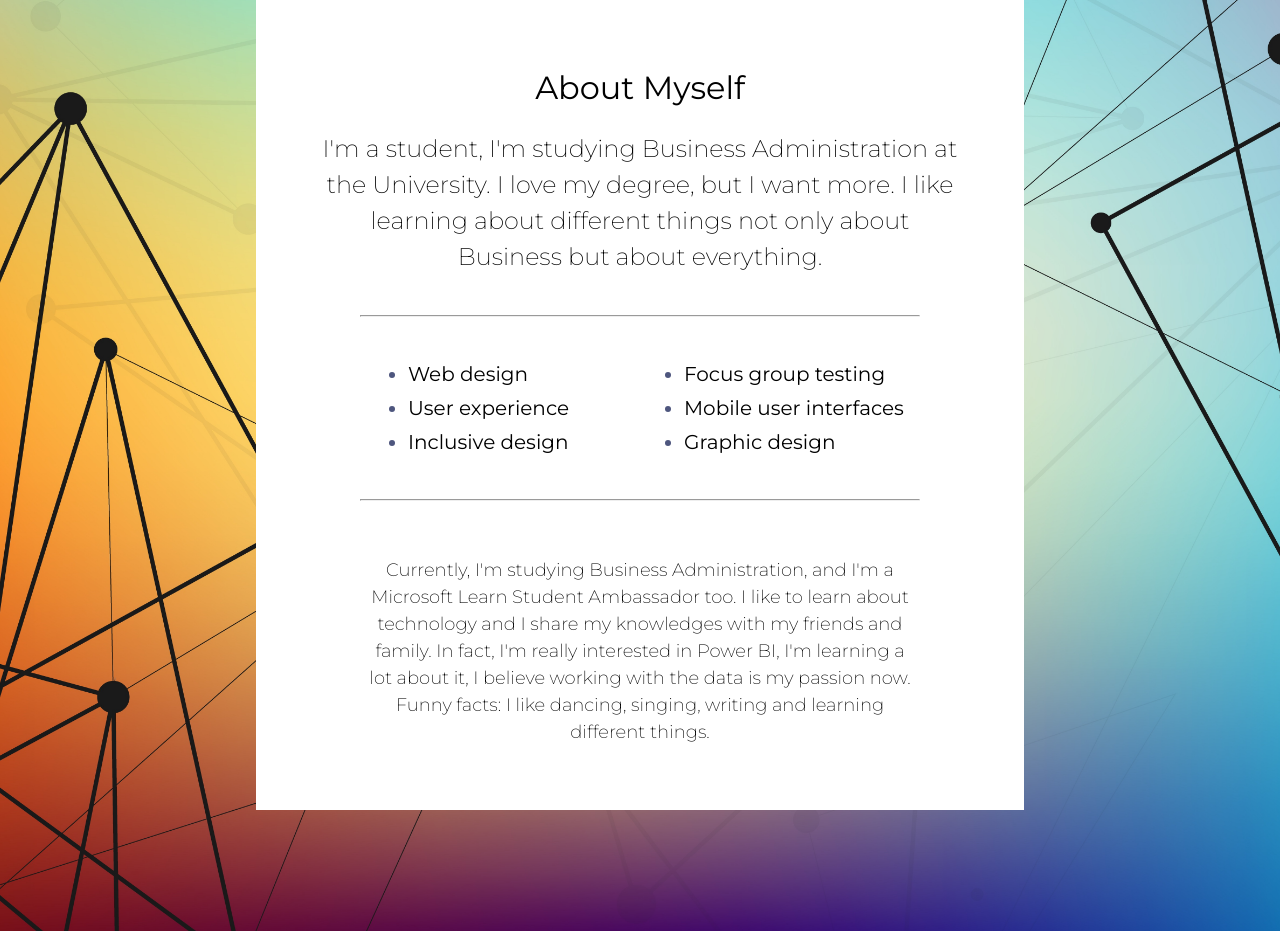
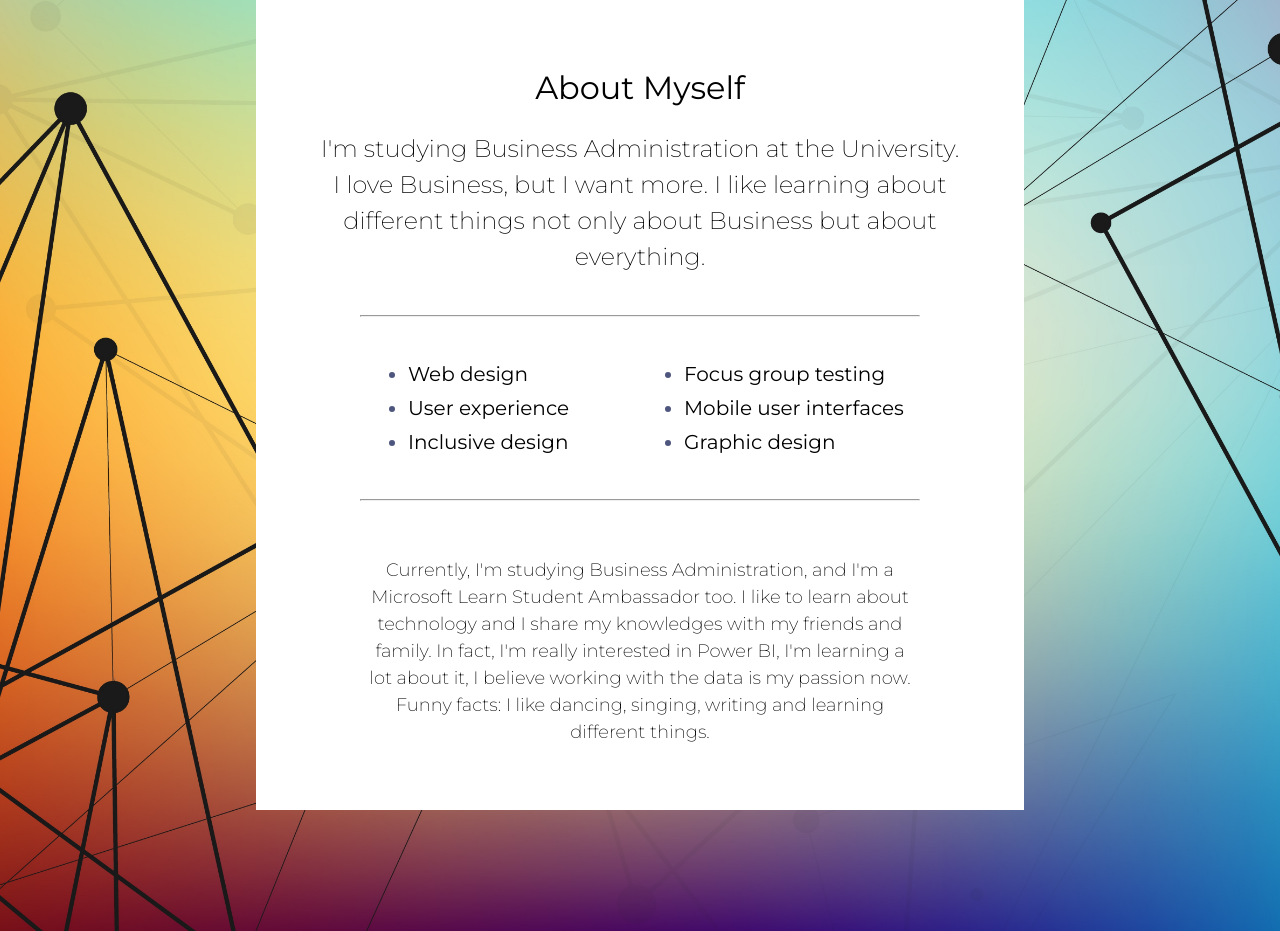
Before and after one commit to JACKSONCHANCHARI/SATechnical-Onboarding, a React (Vite) app: page / in a window 1280 px wide. Shown: the part 940-1871 px from the top of the page. Built offline with nearby package versions, Linux system fonts and the light colour scheme.

Commit message:
Const description changed

```diff
--- a/src/Components/About.jsx
+++ b/src/Components/About.jsx
@@ -24,7 +24,7 @@ const imageAltText = "Human Being Brain Power";
  * Sort description that expands on your title on the Home component.
  */
 const description =
-  " I'm a student, I'm studying Business Administration at the University. I love my degree, but I want more. I like learning about different things not only about Business but about everything. ";
+  "I'm studying Business Administration at the University. I love Business, but I want more. I like learning about different things not only about Business but about everything. ";
 
 /**
  * List of some of skills or technologies you work on, are learning,
```
